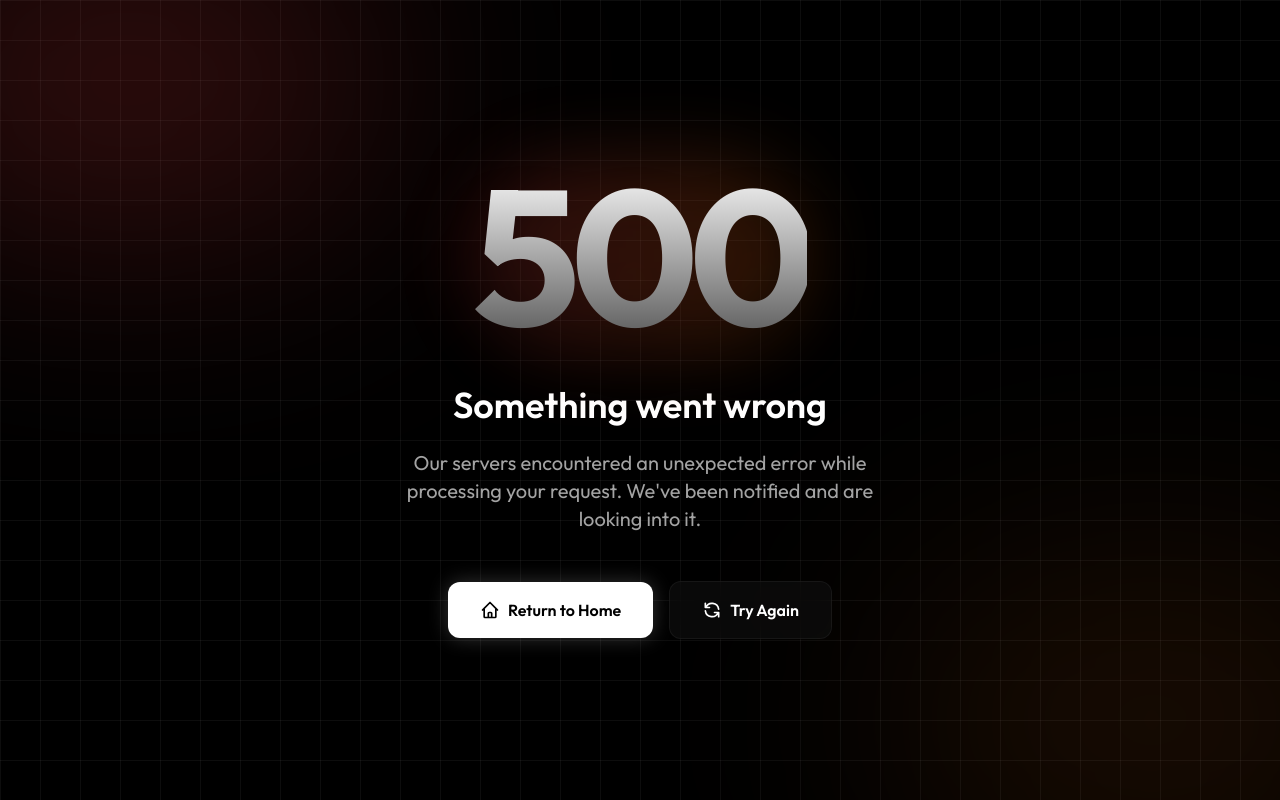
After one commit to ikuldeepdangi/Snap-it, a Django app: template apps/core/templates/500.html in a window 1280 px wide. The commit adds this page. Run offline with Django 5.2, Linux system fonts and the light colour scheme; the template is opened without the code that fills it, so the values that code supplies are empty; some libraries are stand-ins or nearby versions.

Commit message:
update in 404 page

```diff
--- a/apps/bot/templates/bot/telegram_bot.html
+++ b/apps/bot/templates/bot/telegram_bot.html
@@ -67,7 +67,8 @@
                 </svg>
             </div>
             <h2 class="text-2xl sm:text-3xl font-bold mb-3 text-white">Connection Setup Successfully!</h2>
-            <p class="text-neutral-300 mb-6 text-base sm:text-lg">Your Telegram account <strong>@{{ profile.telegram_username }}</strong> is fully linked.</p>
+            <p class="text-neutral-300 mb-6 text-base sm:text-lg">Your Telegram account <strong>@{{
+                    profile.telegram_username }}</strong> is fully linked.</p>
             <div class="bg-neutral-900/80 rounded-xl p-5 border border-neutral-800 text-left max-w-md mx-auto mb-8">
                 <p class="text-sm text-neutral-400 leading-relaxed">
                     <strong class="text-white block mb-2">How to apply to jobs:</strong>
@@ -101,7 +102,8 @@
 
             <div
                 class="bg-neutral-900/70 rounded-xl p-6 mb-8 border border-neutral-800 text-left max-w-lg mx-auto shadow-inner">
-                <p class="text-neutral-300 text-[15px] mb-4">Your username <strong>@{{ profile.telegram_username }}</strong> is recorded! We now need to securely link it to our bot.</p>
+                <p class="text-neutral-300 text-[15px] mb-4">Your username <strong>@{{ profile.telegram_username
+                        }}</strong> is recorded! We now need to securely link it to our bot.</p>
                 <div class="flex items-start gap-3 p-4 bg-[#00c2ff]/5 border border-[#00c2ff]/20 rounded-lg">
                     <svg class="w-5 h-5 text-[#00c2ff] mt-0.5 flex-shrink-0" fill="none" stroke="currentColor"
                         viewBox="0 0 24 24">
--- /dev/null
+++ b/apps/core/templates/500.html
@@ -0,0 +1,70 @@
+<!DOCTYPE html>
+<html lang="en" class="dark">
+<head>
+    <meta charset="UTF-8">
+    <meta name="viewport" content="width=device-width, initial-scale=1.0">
+    <title>Server Error | SnapIt</title>
+    <script src="https://cdn.tailwindcss.com"></script>
+    <link href="https://fonts.googleapis.com/css2?family=Outfit:wght@300;400;500;600;700&display=swap" rel="stylesheet">
+    <script>
+        tailwind.config = {
+            darkMode: 'class',
+            theme: {
+                extend: {
+                    fontFamily: {
+                        sans: ['Outfit', 'sans-serif'],
+                    },
+                    animation: {
+                        'float': 'float 6s ease-in-out infinite',
+                    },
+                    keyframes: {
+                        float: {
+                            '0%, 100%': { transform: 'translateY(0)' },
+                            '50%': { transform: 'translateY(-20px)' },
+                        }
+                    }
+                }
+            }
+        }
+    </script>
+    <style>
+        body { font-family: 'Outfit', sans-serif; background-color: #000; color: #fff; overflow-x: hidden; }
+        .glass-card { background: rgba(23, 23, 23, 0.4); backdrop-filter: blur(16px); -webkit-backdrop-filter: blur(16px); border: 1px solid rgba(255, 255, 255, 0.05); }
+        .bg-grid { background-size: 40px 40px; background-image: linear-gradient(to right, rgba(255, 255, 255, 0.05) 1px, transparent 1px), linear-gradient(to bottom, rgba(255, 255, 255, 0.05) 1px, transparent 1px); }
+    </style>
+</head>
+<body class="min-h-screen flex flex-col items-center justify-center relative bg-grid">
+    <!-- Glow Effects (Red/Orange for 500 Error) -->
+    <div class="fixed top-[-10%] left-[-10%] w-[40%] h-[40%] rounded-full bg-red-500/20 blur-[120px] pointer-events-none"></div>
+    <div class="fixed bottom-[-10%] right-[-10%] w-[40%] h-[40%] rounded-full bg-orange-500/10 blur-[120px] pointer-events-none"></div>
+
+    <div class="z-10 text-center px-6 max-w-2xl mx-auto w-full">
+        <!-- 500 Element -->
+        <div class="relative inline-block mb-8 animate-float">
+            <h1 class="text-9xl md:text-[12rem] font-bold text-transparent bg-clip-text bg-gradient-to-b from-white to-neutral-600 leading-none tracking-tighter drop-shadow-2xl">500</h1>
+            <div class="absolute inset-0 bg-gradient-to-r from-red-500 to-orange-500 opacity-20 blur-2xl -z-10 rounded-full"></div>
+        </div>
+
+        <h2 class="text-3xl md:text-4xl font-semibold mb-6 text-white">Something went wrong</h2>
+        <p class="text-neutral-400 text-lg md:text-xl mb-12 max-w-lg mx-auto leading-relaxed">
+            Our servers encountered an unexpected error while processing your request. We've been notified and are looking into it.
+        </p>
+
+        <div class="flex flex-col sm:flex-row items-center justify-center gap-4">
+            <a href="/" class="w-full sm:w-auto px-8 py-4 bg-white text-black font-semibold rounded-xl hover:bg-neutral-200 transition-all duration-300 shadow-[0_0_20px_rgba(255,255,255,0.2)] hover:shadow-[0_0_30px_rgba(255,255,255,0.4)] flex items-center justify-center">
+                <svg class="w-5 h-5 mr-2" fill="none" stroke="currentColor" viewBox="0 0 24 24">
+                    <path stroke-linecap="round" stroke-linejoin="round" stroke-width="2" d="M3 12l2-2m0 0l7-7 7 7M5 10v10a1 1 0 001 1h3m10-11l2 2m-2-2v10a1 1 0 01-1 1h-3m-6 0a1 1 0 001-1v-4a1 1 0 011-1h2a1 1 0 011 1v4a1 1 0 001 1m-6 0h6"></path>
+                </svg>
+                Return to Home
+            </a>
+
+            <button onclick="window.location.reload()" class="w-full sm:w-auto px-8 py-4 glass-card text-white font-semibold rounded-xl hover:bg-white/10 transition-all duration-300 flex items-center justify-center">
+                <svg class="w-5 h-5 mr-2" fill="none" stroke="currentColor" viewBox="0 0 24 24">
+                    <path stroke-linecap="round" stroke-linejoin="round" stroke-width="2" d="M4 4v5h.582m15.356 2A8.001 8.001 0 004.582 9m0 0H9m11 11v-5h-.581m0 0a8.003 8.003 0 01-15.357-2m15.357 2H15"></path>
+                </svg>
+                Try Again
+            </button>
+        </div>
+    </div>
+</body>
+</html>
--- a/snapit/settings.py
+++ b/snapit/settings.py
@@ -159,6 +159,9 @@ AUTH_PASSWORD_VALIDATORS = [
     },
 ]
 
+LOGIN_URL = 'login'
+LOGIN_REDIRECT_URL = 'dashboard'
+LOGOUT_REDIRECT_URL = 'landing_page'
 
 # Internationalization
 # https://docs.djangoproject.com/en/6.0/topics/i18n/
@@ -186,3 +189,6 @@ if os.path.exists(PRODUCTION_STORAGE):
     MEDIA_ROOT = os.path.join(PRODUCTION_STORAGE, 'media')
 else:
     MEDIA_ROOT = BASE_DIR / 'media'
+
+
+DEBUG=False
```
Also changed, not shown: apps/bot/handle_telegram_query.py (+11 -3 lines), apps/core/templates/404.html (added, +70 -0 lines).
